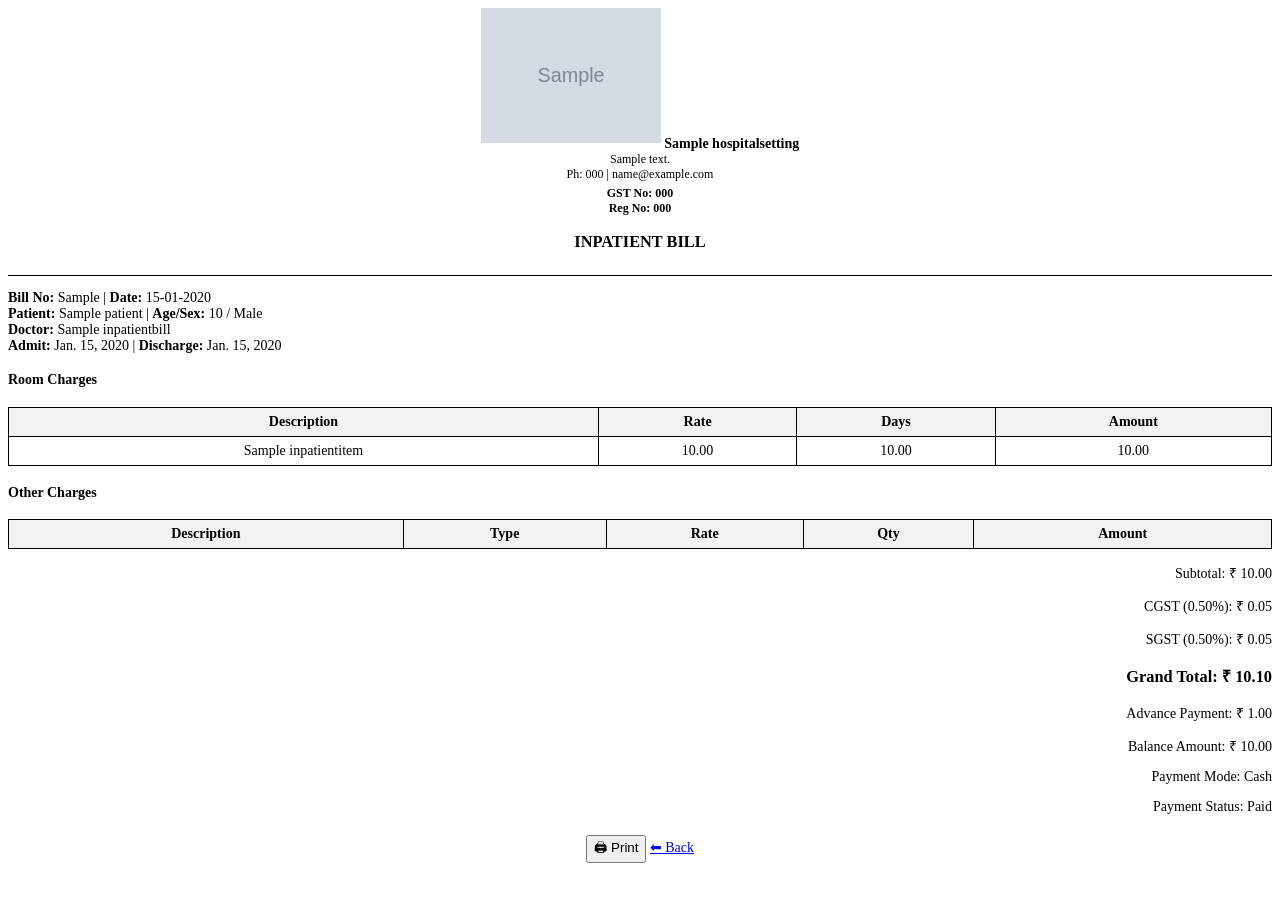
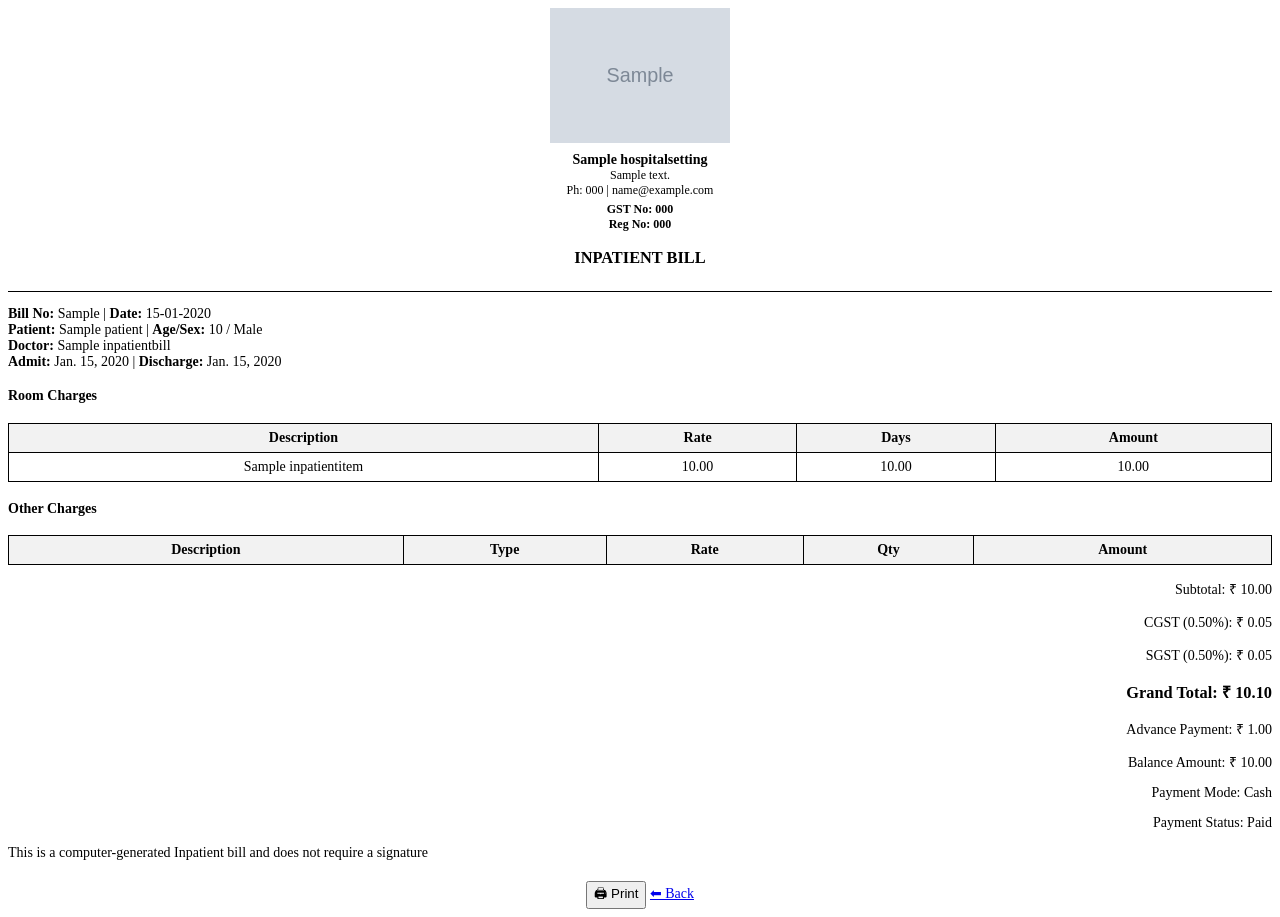
Before and after one commit to hadalbees/AyurkendraManagement, a Django app: a page that uses billingmgmt/templates/billingmgmt/print_inpatientbill.html in a window 1280 px wide. Before the commit the page ends 863 px from the top, so only its background shows below. Run offline with Django 5.2, Linux system fonts and the light colour scheme; a user stored in the database is signed in; tables that the repository leaves empty hold one stand-in row (values such as "Sample post"); grey boxes marked "Sample" are stand-in pictures; lists and menus that the app fills with data are empty.

Commit message:
Update print_inpatientbill.html

```diff
--- a/billingmgmt/templates/billingmgmt/print_inpatientbill.html
+++ b/billingmgmt/templates/billingmgmt/print_inpatientbill.html
@@ -29,7 +29,7 @@ th { background:#f2f2f2; }
     <img src="{{ settings.hospital_logo.url }}" class="logo">
   {% endif %}
 
-  <strong>{{ settings.hospital_name }}</strong><br>
+  <div><strong>{{ settings.hospital_name }}</strong></div>
 
   <div class="address">
     {{ settings.address|linebreaksbr }}<br>
@@ -135,7 +135,13 @@ th { background:#f2f2f2; }
   Payment Status: {{ bill.payment_status }}
 </p>
 
+  <!-- ================= FOOTER ================= -->
+<div class="footer">
+  This is a computer-generated Inpatient bill and does not require a signature
+</div>
+
 <!-- ================= FOOTER ================= -->
+
 <div class="no-print">
   <button onclick="window.print()">🖨 Print</button>
   <a href="{% url 'billingmgmt:inpatientbilling' %}">⬅ Back</a>
```
